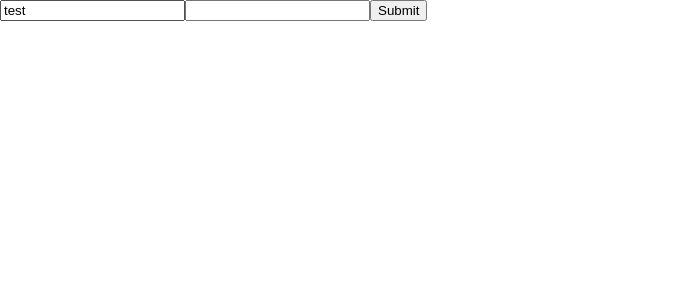
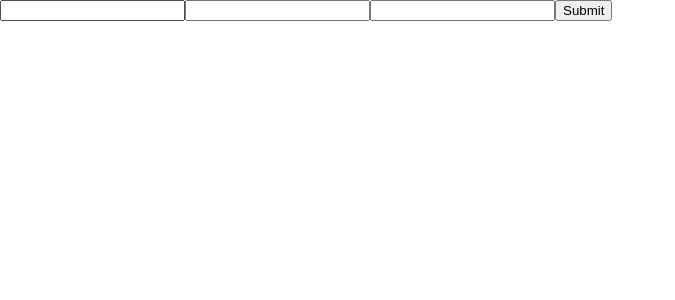
Before and after one commit to Kf-VasileMoraru/MaterialUI, a React (Create React App) app: page / in a window 1280 px wide. Shown: the top 300 px of the page, without its empty margins (0-675 px from the left). Built offline with nearby package versions, Linux system fonts and the light colour scheme.

Commit message:
validation

```diff
--- a/src/components/App.js
+++ b/src/components/App.js
@@ -1,23 +1,15 @@
 import React from 'react';
-import {useForm} from 'react-hook-form';
-
+import { useForm } from 'react-hook-form';
 
 export default function App() {
-    const {register, handleSubmit, watch, errors} = useForm();
+    const { register, handleSubmit } = useForm();
     const onSubmit = data => console.log(data);
 
-    console.log(watch('exampleRequired')); // watch input value by passing the name of it
-
     return (
-        // "handleSubmit" will validate your inputs before invoking "onSubmit"
         <form onSubmit={handleSubmit(onSubmit)}>
-            {/* register your input into the hook by invoking the "register" function */}
-            <input name="example" defaultValue="test" ref={register} />
-
-            {/* include validation with required or other standard HTML validation rules */}
-            <input name="exampleRequired" ref={register({ required: true })} />
-            {/* errors will return when field validation fails  */}
-            {errors.exampleRequired && <span>This field is required</span>}
+            <input name="firstName" ref={register({ required: true, maxLength: 20 })} />
+            <input name="lastName" ref={register({ pattern: /^[A-Za-z]+$/i })} />
+            <input name="age" type="number" ref={register({ min: 18, max: 99 })} />
             <input type="submit" />
         </form>
     );
```
